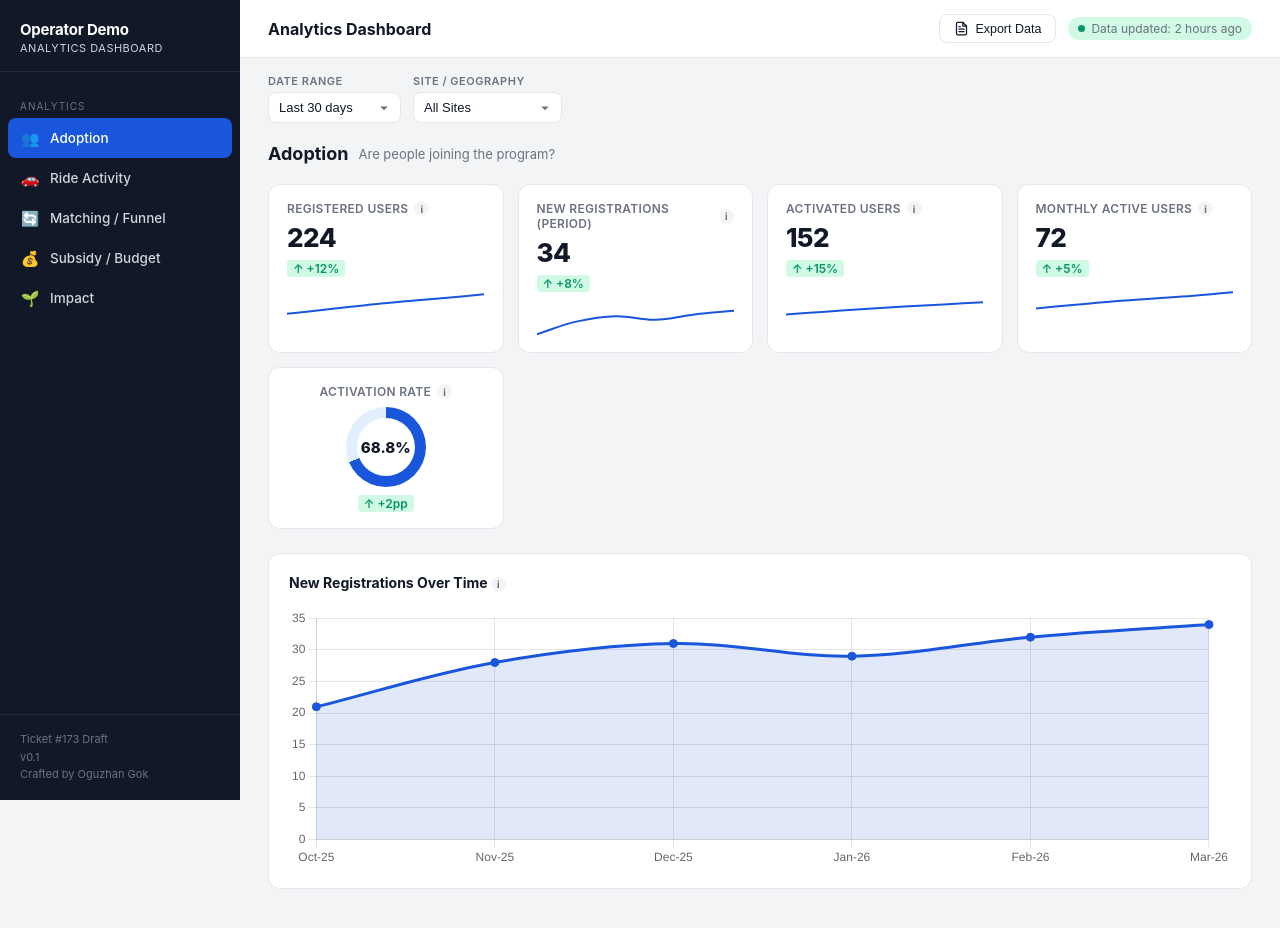
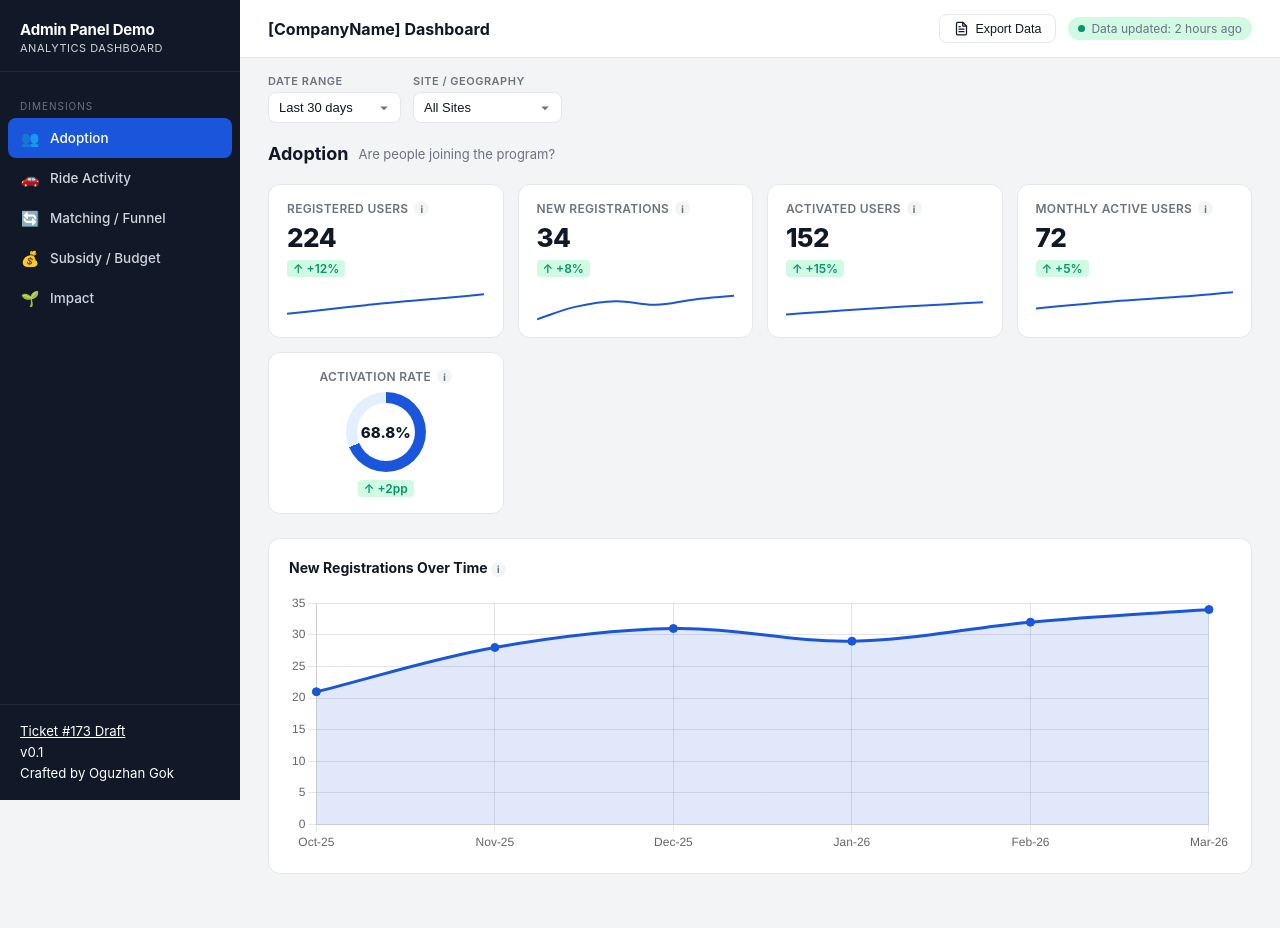
Before and after one commit to oguzhangok/OG-BBC-Daily-Case-Prototype, a plain HTML site: page index.html in a window 1280 px wide. Drawn offline with nearby package versions, Linux system fonts and the light colour scheme.

Commit message:
Add favicon, update sidebar footer styling and Notion link
- Add daily-logo.png as favicon
- Increase sidebar footer font size 20% (11px → 13.2px) and set color to white
- Add underlined Notion link to Ticket #173 Draft text

```diff
--- a/index.html
+++ b/index.html
@@ -3,7 +3,8 @@
 <head>
 <meta charset="UTF-8">
 <meta name="viewport" content="width=device-width, initial-scale=1.0">
-<title>Operator Analytics Dashboard — Demo</title>
+<title>Analytics Dashboard — Partnerships Team Demo</title>
+<link rel="icon" type="image/png" href="daily-logo.png">
 <script src="https://cdn.jsdelivr.net/npm/chart.js@4.4.7/dist/chart.umd.min.js"></script>
 <style>
   :root {
@@ -697,8 +698,8 @@
   .sidebar-footer {
     padding: 16px 20px;
     border-top: 1px solid rgba(255,255,255,0.08);
-    font-size: 11px;
-    color: #6b7280;
+    font-size: 13.2px;
+    color: #ffffff;
     line-height: 1.6;
   }
 
@@ -775,11 +776,11 @@
 <!-- Sidebar -->
 <nav class="sidebar">
   <div class="sidebar-brand">
-    <h2>Operator Demo</h2>
+    <h2>Admin Panel Demo</h2>
     <span>Analytics Dashboard</span>
   </div>
   <div class="sidebar-nav">
-    <div class="sidebar-label">Analytics</div>
+    <div class="sidebar-label">Dimensions</div>
     <div class="nav-item active" data-section="adoption">
       <span class="nav-icon">👥</span> Adoption
     </div>
@@ -797,7 +798,7 @@
     </div>
   </div>
   <div class="sidebar-footer">
-    <div>Ticket #173 Draft</div>
+    <div><a href="https://oguzhangok.notion.site/Product-Specs-Example-WLE-Operator-Analytics-Dashboard-32b0718b5ca98087a7b5e791100c9737?source=copy_link" target="_blank" style="color:inherit;text-decoration:underline;">Ticket #173 Draft</a></div>
     <div>v0.1</div>
     <div>Crafted by Oguzhan Gok</div>
   </div>
@@ -807,7 +808,7 @@
 <div class="main">
   <!-- Top bar -->
   <div class="topbar">
-    <h1>Analytics Dashboard</h1>
+    <h1>[CompanyName] Dashboard</h1>
     <div class="topbar-right">
       <div class="export-wrapper">
         <button class="export-btn" onclick="toggleExportMenu()">
@@ -954,7 +955,7 @@ const BASE_DATA = {
   adoption: {
     kpis: [
       { label: 'Registered Users', value: 224, change: 12, changeUnit: '%', up: true, tip: 'Total number of users who have created an account within this operator perimeter.', sparkline: [170, 182, 194, 205, 214, 224] },
-      { label: 'New Registrations (period)', value: 34, change: 8, changeUnit: '%', up: true, tip: 'Users who registered in the selected period.', sparkline: [21, 28, 31, 29, 32, 34] },
+      { label: 'New Registrations', value: 34, change: 8, changeUnit: '%', up: true, tip: 'Users who registered in the selected period.', sparkline: [21, 28, 31, 29, 32, 34] },
       { label: 'Activated Users', value: 152, change: 15, changeUnit: '%', up: true, tip: 'Users who completed at least one ride after registering.', sparkline: [118, 126, 133, 140, 146, 152] },
       { label: 'Monthly Active Users', value: 72, change: 5, changeUnit: '%', up: true, tip: 'Unique users who used the service at least once in the last 30 days.', sparkline: [54, 58, 62, 65, 68, 72] },
       { label: 'Activation Rate', value: 68.0, change: 2, changeUnit: 'pp', up: true, tip: 'Percentage of registered users who completed at least one ride.', isPct: true, ring: true },
```
Also changed, not shown: daily-logo.png (added).
